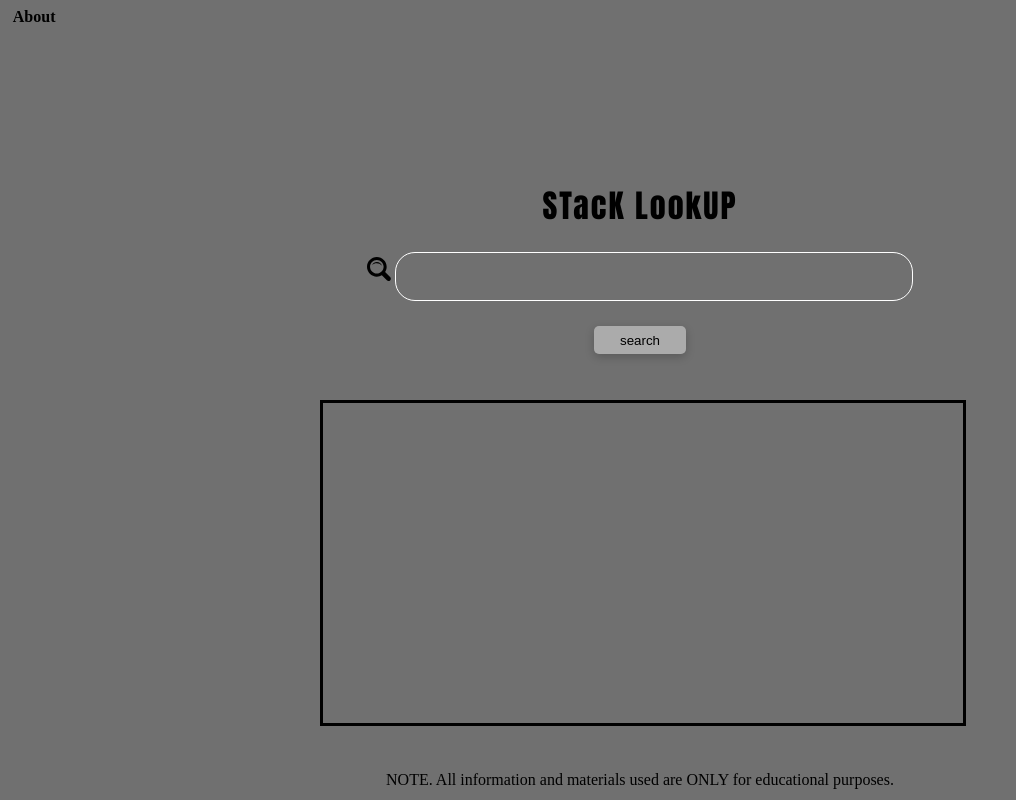
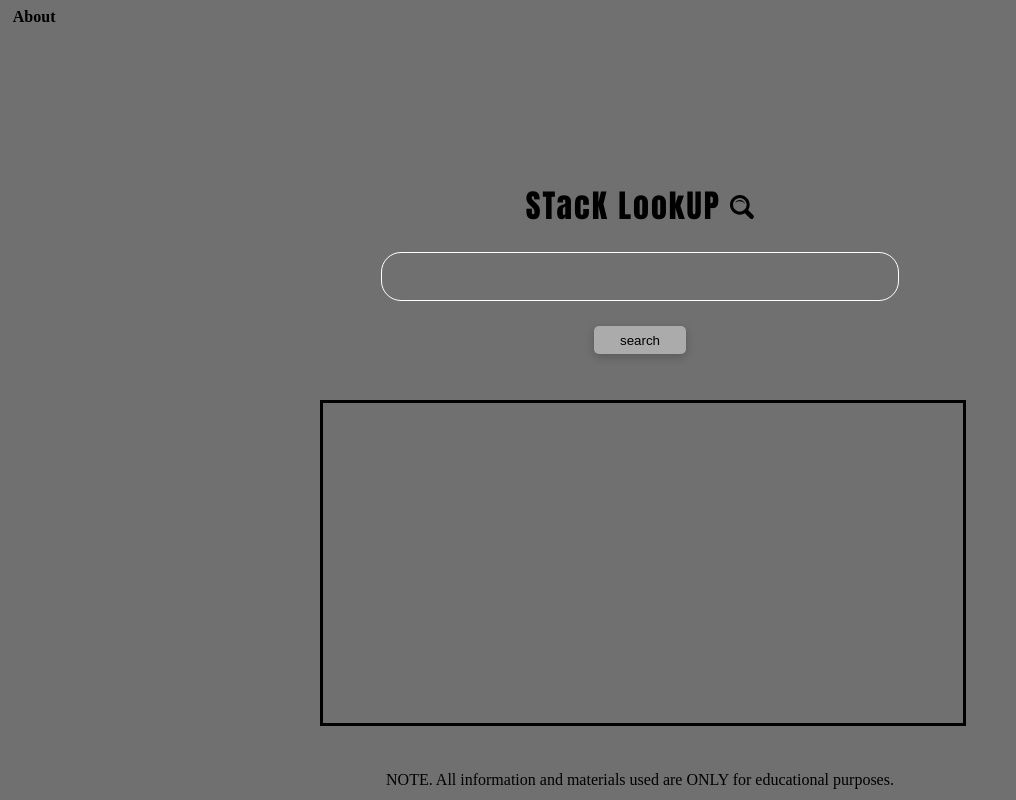
Before and after one commit to kinglaine/TechStackLookUp, a plain HTML site: page index.html in a window 1280 px wide. Shown: the whole page, without its empty margins (0-1016 px from the left). Drawn offline with Linux system fonts and the light colour scheme.

Commit message:
move svg to header id

```diff
--- a/index.html
+++ b/index.html
@@ -11,8 +11,7 @@
     <span id="about" onclick="showAbout()">About</span>
 
         <div id="searchBar">
-            <h1 id="name">STacK LookUP</h1>
-                <img src="loop.svg" id="loop">
+            <h1 id="name">STacK LookUP <span><img src="loop.svg" id="loop"></span></h1>
                 <input type="text" id="input">
             <button onclick="" id="searchButton">search</button>
         </div>
```
